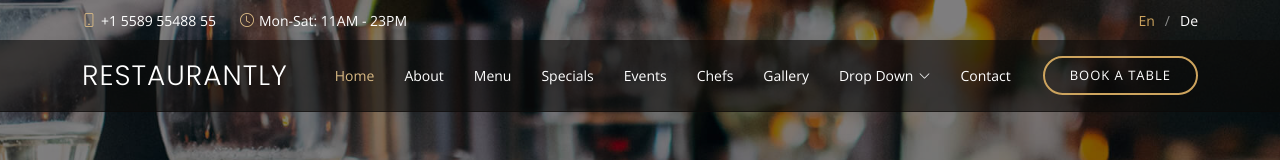
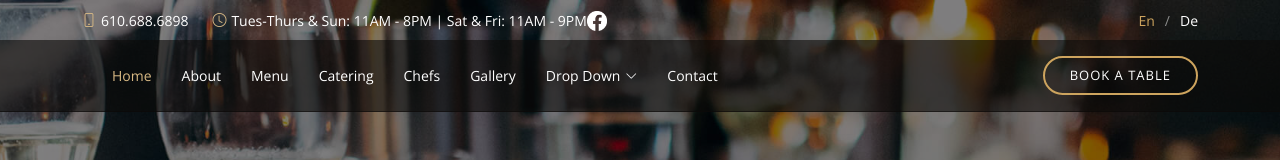
Before and after one commit to s-coppola/s-Coppola.GitHub.io, a plain HTML site: page Paola's.html in a window 1280 px wide. Shown: the top 160 px of the page. Drawn offline with nearby package versions, Linux system fonts and the light colour scheme; files that its build step writes are made by us from their sources; files whose address does not match are found by name; a web font is replaced by a local one.

Commit message:
Update Paola's.html

```diff
--- a/Paola's.html
+++ b/Paola's.html
@@ -5,9 +5,9 @@
   <meta charset="utf-8">
   <meta content="width=device-width, initial-scale=1.0" name="viewport">
 
-  <title>Restaurantly Bootstrap Template - Index</title>
-  <meta content="" name="description">
-  <meta content="" name="keywords">
+  <title>La Cucina Di Paola - Home</title>
+  <meta content="" name="La Cucina Di Paola - Wayne, PA">
+  <meta content="" name="pizza, Italian restaurant, Italian cuisine">
 
   <!-- Favicons -->
   <link href="assets/img/favicon.png" rel="icon">
@@ -28,12 +28,6 @@
   <!-- Template Main CSS File -->
   <link href="assets/css/style.css" rel="stylesheet">
 
-  <!-- =======================================================
-  * Template Name: Restaurantly - v3.3.0
-  * Template URL: https://bootstrapmade.com/restaurantly-restaurant-template/
-  * Author: BootstrapMade.com
-  * License: https://bootstrapmade.com/license/
-  ======================================================== -->
 </head>
 
 <body>
@@ -43,8 +37,9 @@
     <div class="container d-flex justify-content-center justify-content-md-between">
 
       <div class="contact-info d-flex align-items-center">
-        <i class="bi bi-phone d-flex align-items-center"><span>+1 5589 55488 55</span></i>
-        <i class="bi bi-clock d-flex align-items-center ms-4"><span> Mon-Sat: 11AM - 23PM</span></i>
+        <i class="bi bi-phone d-flex align-items-center"><span>610.688.6898</span></i>
+        <i class="bi bi-clock d-flex align-items-center ms-4"><span> Tues-Thurs & Sun: 11AM - 8PM | Sat & Fri: 11AM - 9PM</span></i>
+	<i href="https://www.facebook.com/PaolasCucina"><img src="f_logo_RGB-White_1024.png" height="20" width="20"/></i>
       </div>
 
       <div class="languages d-none d-md-flex align-items-center">
@@ -60,17 +55,15 @@
   <header id="header" class="fixed-top d-flex align-items-cente">
     <div class="container-fluid container-xl d-flex align-items-center justify-content-lg-between">
 
-      <h1 class="logo me-auto me-lg-0"><a href="index.html">Restaurantly</a></h1>
       <!-- Uncomment below if you prefer to use an image logo -->
-      <!-- <a href="index.html" class="logo me-auto me-lg-0"><img src="assets/img/logo.png" alt="" class="img-fluid"></a>-->
+      <!-- <a href="index.html" class="logo me-auto me-lg-0"><img src="Paola's Logo.pdf" alt="" class="img-fluid"></a>-->
 
       <nav id="navbar" class="navbar order-last order-lg-0">
         <ul>
           <li><a class="nav-link scrollto active" href="#hero">Home</a></li>
           <li><a class="nav-link scrollto" href="#about">About</a></li>
           <li><a class="nav-link scrollto" href="#menu">Menu</a></li>
-          <li><a class="nav-link scrollto" href="#specials">Specials</a></li>
-          <li><a class="nav-link scrollto" href="#events">Events</a></li>
+          <li><a class="nav-link scrollto" href="#events">Catering</a></li>
           <li><a class="nav-link scrollto" href="#chefs">Chefs</a></li>
           <li><a class="nav-link scrollto" href="#gallery">Gallery</a></li>
           <li class="dropdown"><a href="#"><span>Drop Down</span> <i class="bi bi-chevron-down"></i></a>
@@ -939,7 +932,7 @@
           </div>
 
         </div>
-      </div>
+</div>
     </div>
 
     <div class="container">
```
